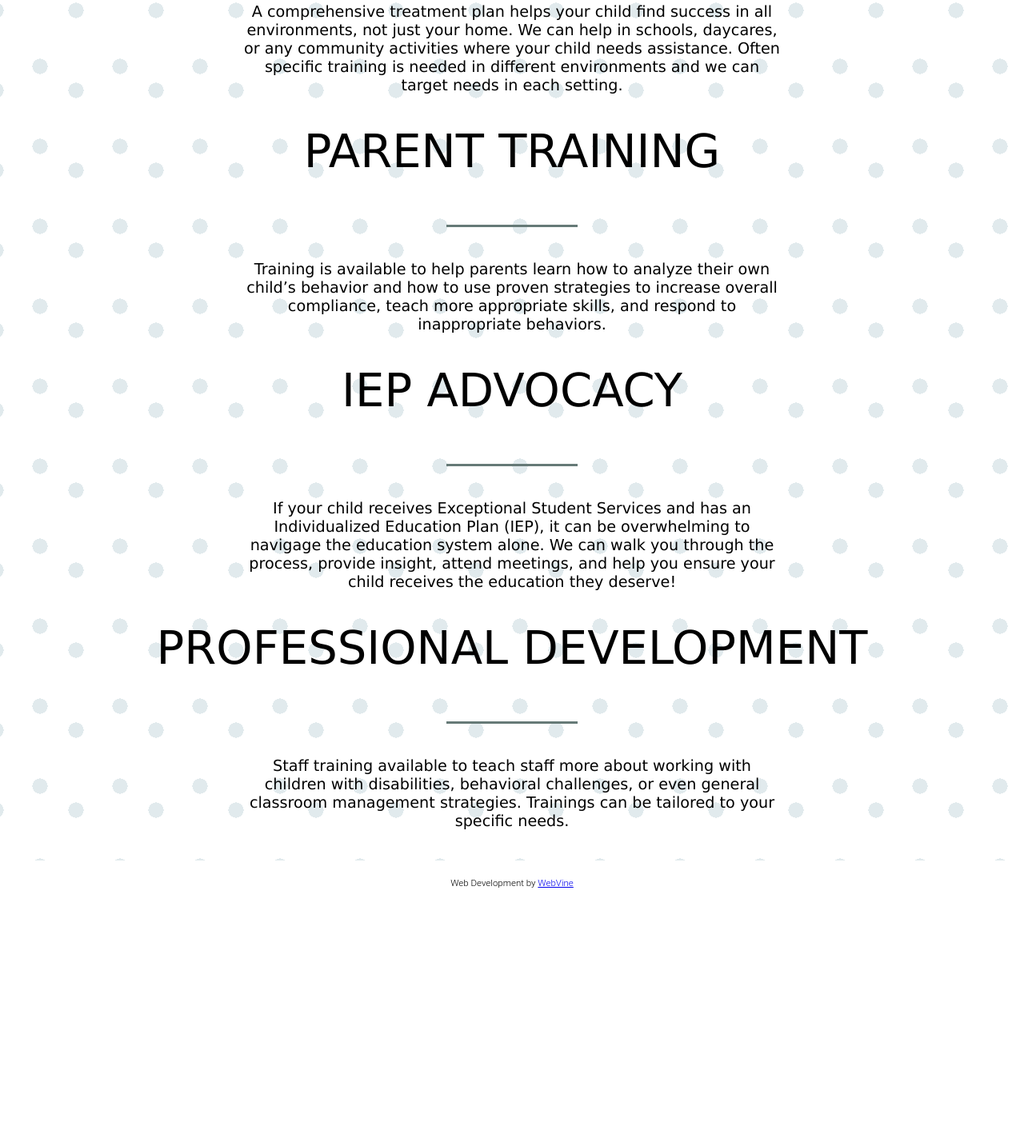
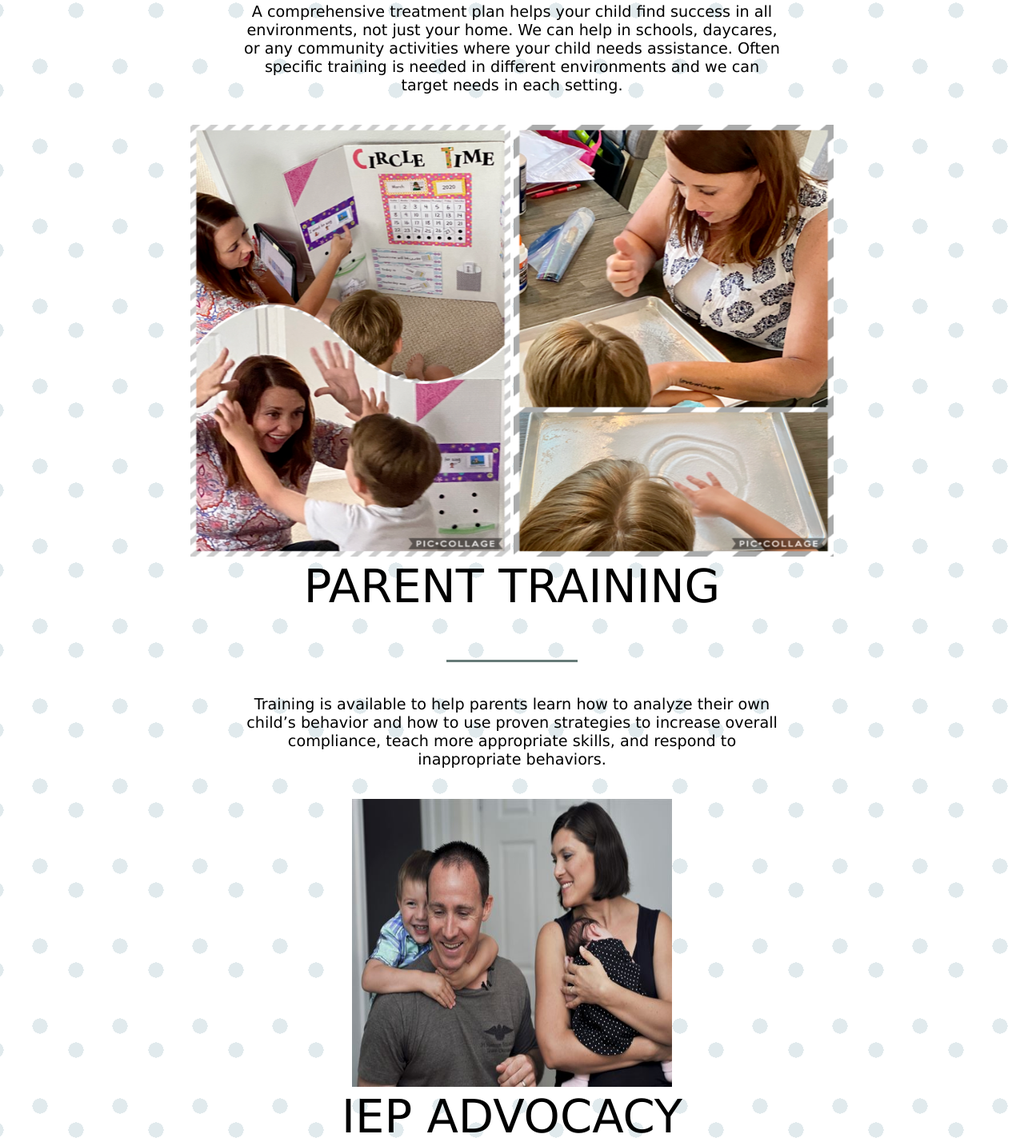
Before and after one commit to Orlando-WebCrafters/Hidden-Potential-Website, a plain HTML site: page services.html in a window 1280 px wide. Shown: the part 1727-3160 px from the top of the page at 80% size. Before the commit the page ends 2858 px from the top, so only its background shows below. Drawn offline with Linux system fonts and the light colour scheme.

Commit message:
finished adding new content to services

```diff
--- a/services.html
+++ b/services.html
@@ -159,6 +159,9 @@
         </div>
     </section>
 
+    <img src="Graphics-Pictures/collage.png" height="540vh" width="400vw" alt="">
+    <img src="Graphics-Pictures/collage%20(2).png" height="540vh" width="400vw" alt="">
+
     <h1>Parent Training</h1>
     <span class="border"></span>
 
@@ -171,6 +174,8 @@
             </div>
         </div>
     </section>
+
+    <img src="Graphics-Pictures/160901-F-CK351-035.JPG" height="360vh" width="400vw" alt="">
 
     <h1>IEP Advocacy</h1>
     <span class="border"></span>
@@ -186,6 +191,8 @@
         </div>
     </section>
 
+    <img src="Graphics-Pictures/Service%202.jpg" height="360vh" width="400vw" alt="">
+
     <h1>Professional Development</h1>
     <span class="border"></span>
 
@@ -199,6 +206,8 @@
         </div>
     </section>
 
+    <img src="Graphics-Pictures/kids.png" height="360vh" width="600vw" alt="">
+
 </div>
 
 <footer class="container">
```
